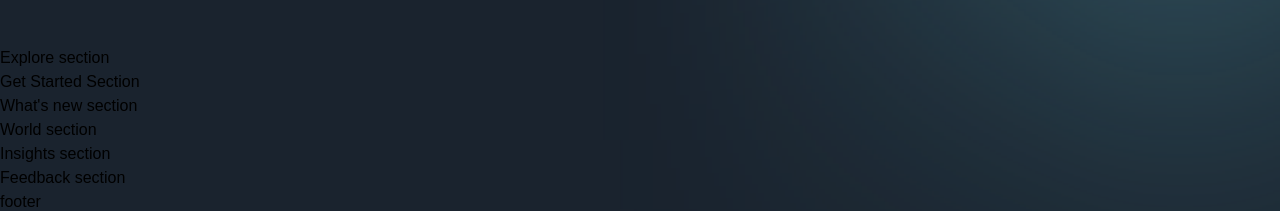
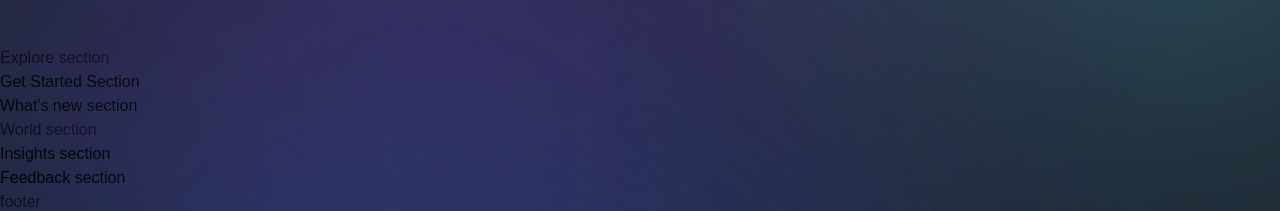
Before and after one commit to SoumyajeetMazumdar/metaverse-framer, a Next.js app in the folder project-metaverse/: page / in a window 1280 px wide. Shown: the part 1504-1715 px from the top of the page. Built offline with nearby package versions, Linux system fonts and the light colour scheme; a web font is replaced by a local one.

Commit message:
page restructing, gradient setup

```diff
--- a/project-metaverse/app/page.js
+++ b/project-metaverse/app/page.js
@@ -14,13 +14,22 @@ const Page = () => (
   <div className="bg-primary-black overflow-hidden">
     <Navbar />
     <Hero />
+    <div className="relative">
       <About />
+      <div className="z-0 gradient-03" />
       <Explore />
+    </div>
+    <div className="relative">
       <GetStarted />
+      <div className="z-0 gradient-04" />
       <WhatsNew />
+    </div>
     <World />
+    <div className="relative">
       <Insights />
+      <div className="z-0 gradient-04" />
       <Feedback />
+    </div>
     <Footer />
   </div>
 );
```
Lines whose indentation alone changed are shown as unchanged.
